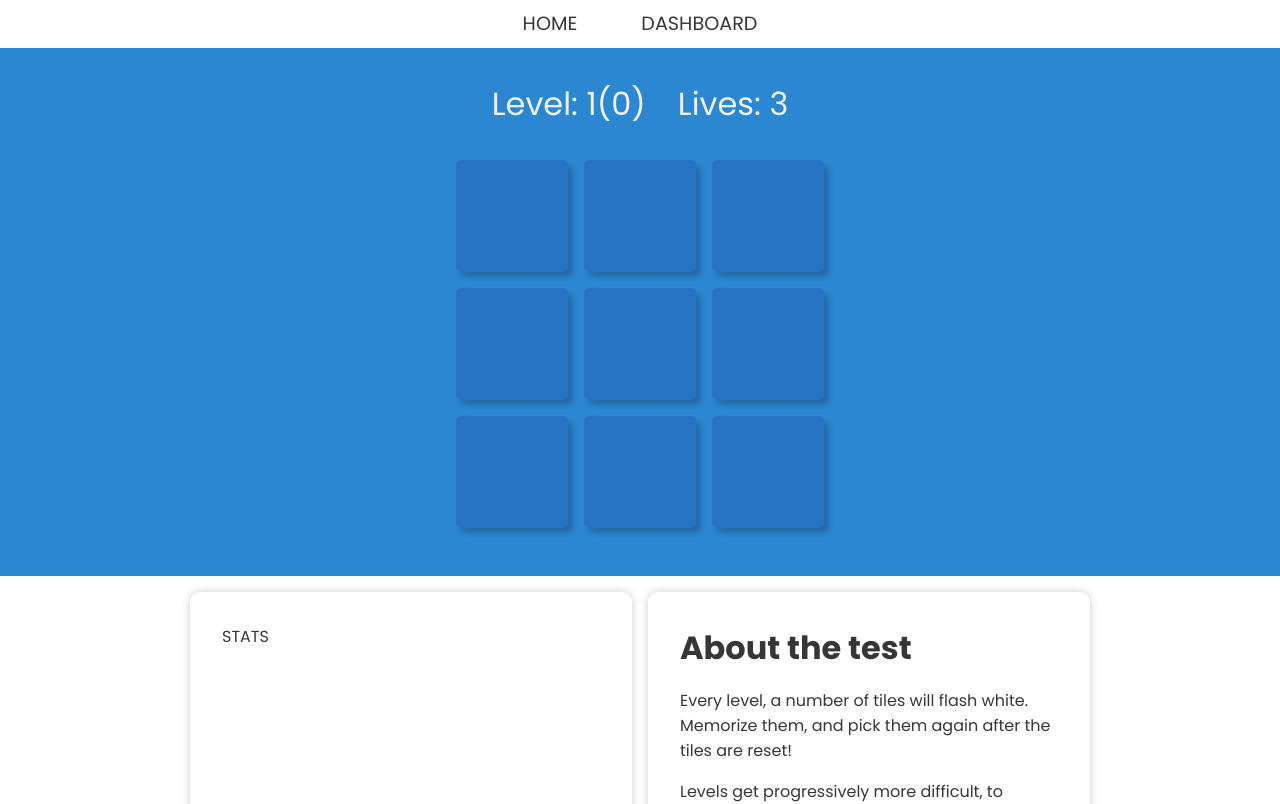
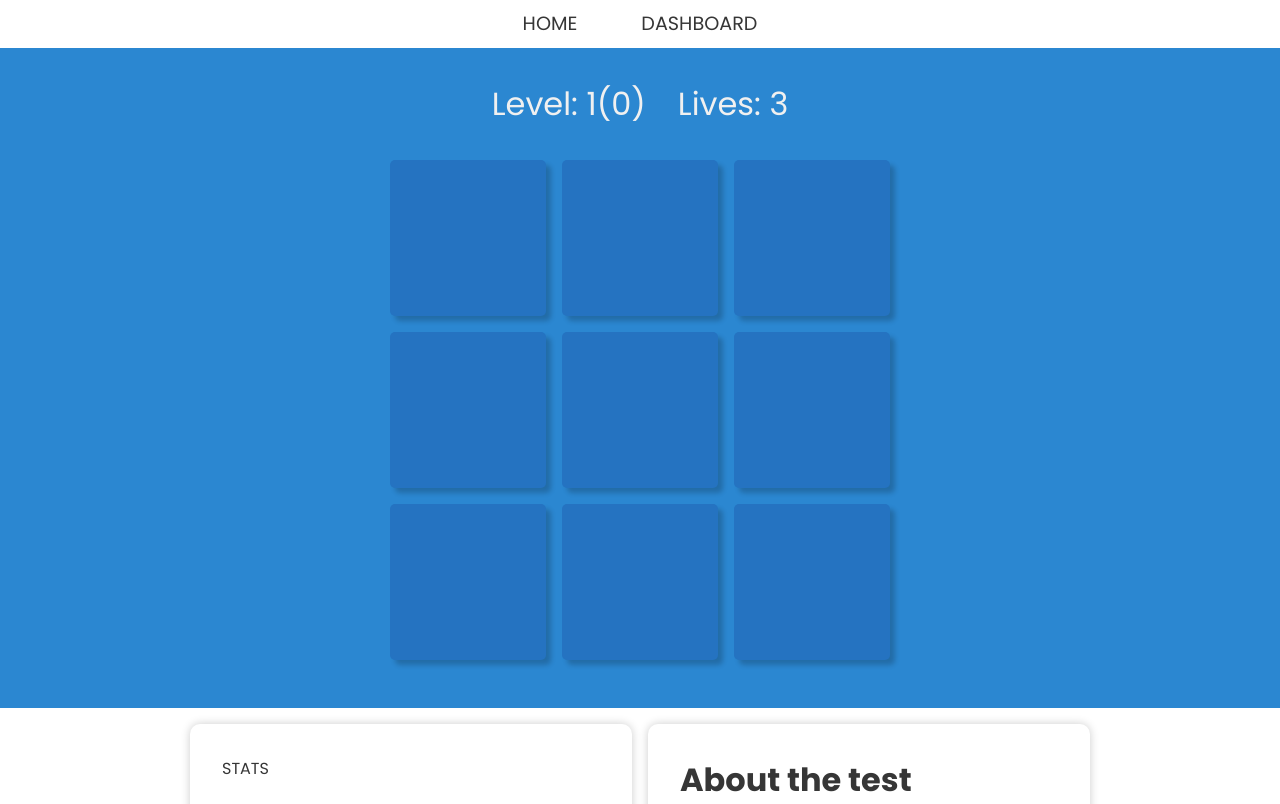
Before and after one commit to DieBijacz/memory, a React (Create React App) app: page /memory in a window 1280 px wide. Shown: the top 804 px of the page. Built offline with nearby package versions, Linux system fonts and the light colour scheme.

Commit message:
increse level, adapt board size to level

```diff
--- a/src/components/Memory-Game/Cell.jsx
+++ b/src/components/Memory-Game/Cell.jsx
@@ -1,11 +1,10 @@
 import React, { useEffect, useState } from 'react'
+import { TIME_SHOW_ON_START } from './settings'
 
 const Cell = ({ cell, cellProps }) => {
   const { setWrongClick, rightClick, setRightCLick, wrongClick, allowClicks, setAllowClicks } = cellProps
   const [cellState, setCellState] = useState('hidden')
   const [alreadyClicked, setAlreadyClicked] = useState(false)
-
-  const TIME_SHOW_ON_START = 2500
 
   // SHOW CELLS ON START
   useEffect(() => {
@@ -15,7 +14,7 @@ const Cell = ({ cell, cellProps }) => {
       setCellState('hidden')
       setAllowClicks(true)
     }, TIME_SHOW_ON_START)
-  }, [cell.value])
+  }, [cell.value, setAllowClicks])
 
   function handleCellClick() {
     // allow only one click on cell
--- a/src/components/Memory-Game/Game.jsx
+++ b/src/components/Memory-Game/Game.jsx
@@ -1,7 +1,8 @@
-import React, { useEffect, useState } from 'react'
+import React, { useCallback, useEffect, useState } from 'react'
 import Cell from './Cell'
 import { gameOver, generateCells } from './BoardFunc.jsx'
 import Lives from './Lives'
+import { boardSizeBasedOnLevel } from './settings'
 
 const Game = () => {
   const [level, setLevel] = useState(1)
@@ -28,18 +29,21 @@ const Game = () => {
     }
   }, [wrongClick, setLives, setAllowClicks])
 
+  const changeLevel = useCallback(() => {
+    setCells([])
+    setRightCLick(0)
+    setWrongClick(0)
+    setLevel(prev => prev += 1)
+    setBoardSize(boardSizeBasedOnLevel[level])
+  }, [level, setLevel])
+
   // RIGHT LICKS
   useEffect(() => {
-    if (rightClick === 3) {
+    if (rightClick === level + 2) {
       changeLevel()
       setAllowClicks(false)
     }
-  }, [rightClick, setAllowClicks])
-
-  function changeLevel() {
-    setCells([])
-    setLevel(prev => prev += 1)
-  }
+  }, [rightClick, setAllowClicks, changeLevel, level])
 
   return (
     <div id='memory-game'>
@@ -47,7 +51,7 @@ const Game = () => {
         <div>Level: {level}{`(${rightClick})`}</div>
         <Lives lives={lives} />
       </div>
-      <div className="board">
+      <div className="board" style={{ gridTemplateColumns: `repeat(${boardSize}, 1fr)` }}>
         {cells.map((cell, index) => <Cell cell={cell} cellProps={cellProps} key={index} />)}
       </div>
     </div >
--- /dev/null
+++ b/src/components/Memory-Game/settings.jsx
@@ -0,0 +1,21 @@
+export const TIME_SHOW_ON_START = 1000
+export const boardSizeBasedOnLevel = {
+  1: 3,
+  2: 4,
+  3: 4,
+  4: 5,
+  5: 5,
+  6: 5,
+  7: 6,
+  8: 6,
+  9: 6,
+  10: 6,
+  11: 7,
+  12: 7,
+  13: 7,
+  14: 7,
+  15: 7,
+  16: 8,
+  17: 8,
+  18: 8,
+}
--- a/src/style.css
+++ b/src/style.css
@@ -98,15 +98,15 @@ a:hover {
 #memory-game .board {
   display: -ms-grid;
   display: grid;
-  -ms-grid-columns: (1fr)[3];
-      grid-template-columns: repeat(3, 1fr);
   gap: 1rem;
   margin-bottom: 3rem;
+  width: 500px;
+  height: 500px;
 }
 
 #memory-game .board .cell {
-  width: 7rem;
-  height: 7rem;
+  width: 100%;
+  height: 100%;
   border-radius: 5px;
   cursor: pointer;
   -webkit-box-shadow: inset -1px -1px 5px rgba(0, 0, 0, 0.1);
--- a/src/style.scss
+++ b/src/style.scss
@@ -78,13 +78,14 @@ a {
 
   .board {
     display: grid;
-    grid-template-columns: repeat(3, 1fr);
     gap: 1rem;
     margin-bottom: 3rem;
+    width: 500px;
+    height: 500px;
 
     .cell {
-      width: 7rem;
-      height: 7rem;
+      width: 100%;
+      height: 100%;
       border-radius: 5px;
       cursor: pointer;
       box-shadow: inset -1px -1px 5px rgba(0, 0, 0, 0.1);
```
Also changed, not shown: 1 other file (tests, documents, lock files or other folders).
